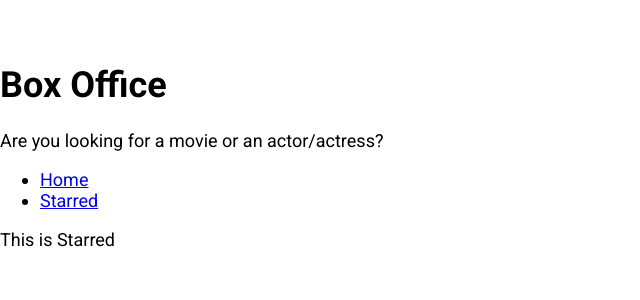
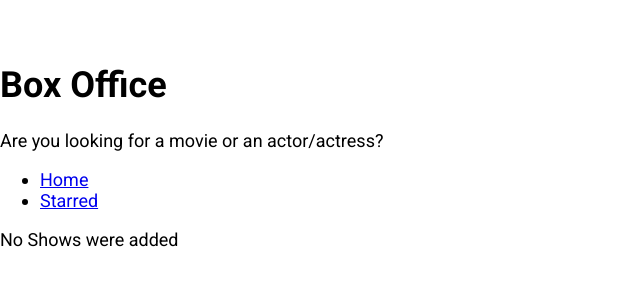
Before and after one commit to mustafak78677/box-office, a React (Create React App) app: page /starred in a window 1280 px wide. Shown: the top 300 px of the page, without its empty margins (0-640 px from the left). Built offline with nearby package versions, Linux system fonts and the light colour scheme.

Commit message:
finished starred page

```diff
--- a/src/pages/Show.js
+++ b/src/pages/Show.js
@@ -53,7 +53,6 @@
             isMounted=false;
         }
     }, [id] );
-    console.log('show', show);
 
     if(isLoading){
         return <div>Data is being Loaded</div>
--- a/src/pages/Starred.js
+++ b/src/pages/Starred.js
@@ -1,10 +1,38 @@
-import React from 'react'
+import React, { useEffect, useState } from 'react'
 import MainPageLayout from '../components/MainPageLayout'
+import {useShows} from '../misc/custom-hooks'
+import {apiGet} from '../misc/config'
+import ShowGrid from '../components/show/ShowGrid'
 
 const Starred = () => {
+    const [starred] = useShows();
+    const [shows, setShows] = useState(null)
+    const [isLoading, setIsLoading] = useState(true)
+    const [error, setError] = useState(null)
+
+    useEffect(()=>{
+        if(starred && starred.length >0){
+            const promises = starred.map(showId=>apiGet(`/shows/${showId}`))
+            Promise.all(promises)
+            .then(apiData=>apiData.map(show=>({show})))
+            .then(results=>{
+                setShows(results)
+                setIsLoading(false)
+            }).catch((err)=>{
+                setError(err.message)
+                setIsLoading(false)
+            })
+        } else {
+            setIsLoading(false)
+        }
+    }, [starred]);
+
     return (
         <MainPageLayout>
-            This is Starred
+            {isLoading && <div>Shows are still loading</div>}
+            {error && <div>Error Occurred: {error}</div>}
+            {!isLoading && !shows && <div>No Shows were added</div>}
+            {!isLoading && !error && shows && <ShowGrid data={shows} />}
         </MainPageLayout>
     )
 }
```
